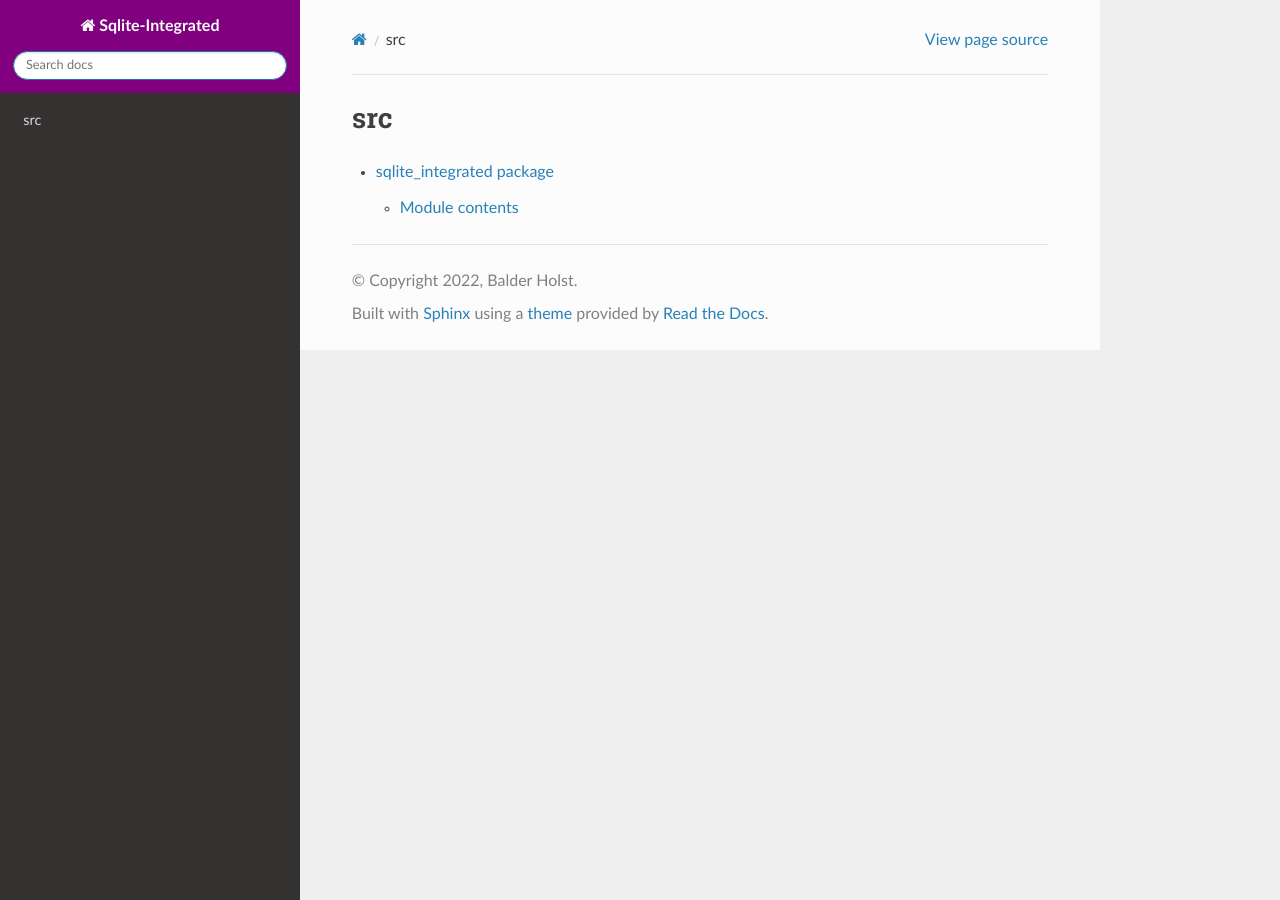
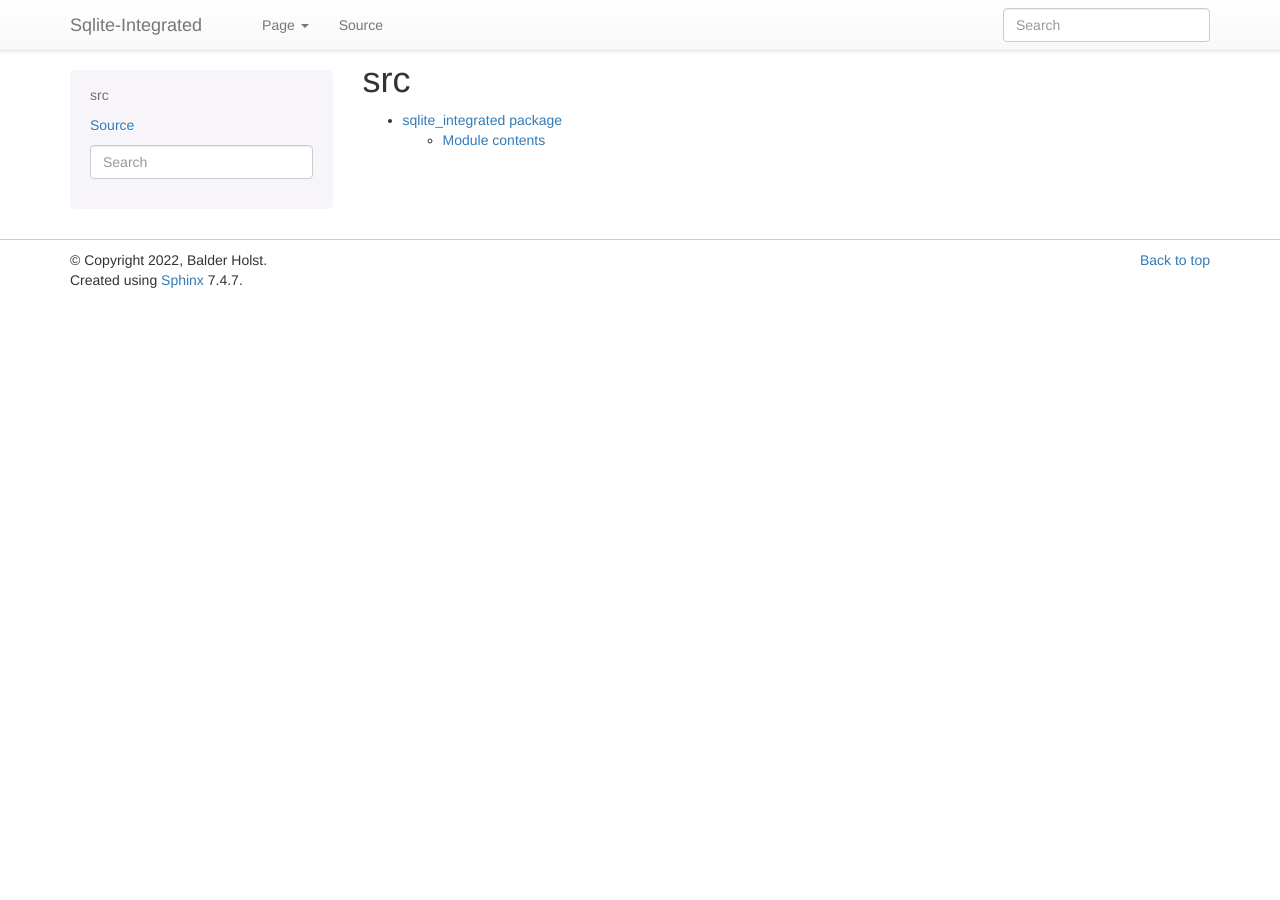
Before and after one commit to BalderHolst/sqlite-integrated, a Sphinx documentation site: the page built from docs/modules.rst, in a window 1280 px wide. Built offline with Sphinx 7.4.7, drawn with Linux system fonts in a browser that asks for light colours; pages that are not in the unit, such as notebooks, are missing from menus.

```diff
--- a/docs/conf.py
+++ b/docs/conf.py
@@ -3,6 +3,9 @@
 # This file only contains a selection of the most common options. For a full
 # list see the documentation:
 # https://www.sphinx-doc.org/en/master/usage/configuration.html
+
+# imports
+import sphinx_bootstrap_theme
 
 # -- Path setup --------------------------------------------------------------
 
@@ -52,20 +55,28 @@
 # a list of builtin themes.
 #
 # html_theme = 'alabaster'
-html_theme = 'sphinx_rtd_theme'
 
-html_theme_options = {
-    'display_version': True,
-    'vcs_pageview_mode': '',
-    'style_nav_header_background': 'purple',
-    # Toc options
-    'collapse_navigation': False,
-    'sticky_navigation': False,
-    'navigation_depth': 4,
-    'includehidden': True,
-    'titles_only': False
-}
 
+html_theme = 'bootstrap'
+html_theme_path = sphinx_bootstrap_theme.get_html_theme_path()
+
+
+########################################
+# html_theme = 'sphinx_rtd_theme'
+
+# html_theme_options = {
+#     'display_version': True,
+#     'vcs_pageview_mode': '',
+#     'style_nav_header_background': 'purple',
+#     # Toc options
+#     'collapse_navigation': False,
+#     'sticky_navigation': False,
+#     'navigation_depth': 4,
+#     'includehidden': True,
+#     'titles_only': False
+# }
+
+###################################
 # import guzzle_sphinx_theme
 
 # html_theme_path = guzzle_sphinx_theme.html_theme_path()
@@ -80,6 +91,8 @@
 #     "project_nav_name": "Project Name",
 # }
 
+################################
+
 # Add any paths that contain custom static files (such as style sheets) here,
 # relative to this directory. They are copied after the builtin static files,
 # so a file named "default.css" will overwrite the builtin "default.css".
--- a/docs/index.rst
+++ b/docs/index.rst
@@ -12,11 +12,6 @@
    :maxdepth: 4
    :caption: Contents:
 
-   intro
-   strings
-   datatypes
-   numeric
-
 
 Indices and tables
 ==================
```
